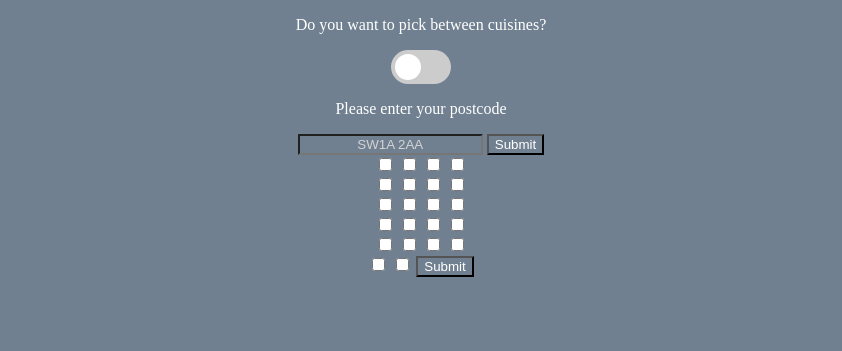
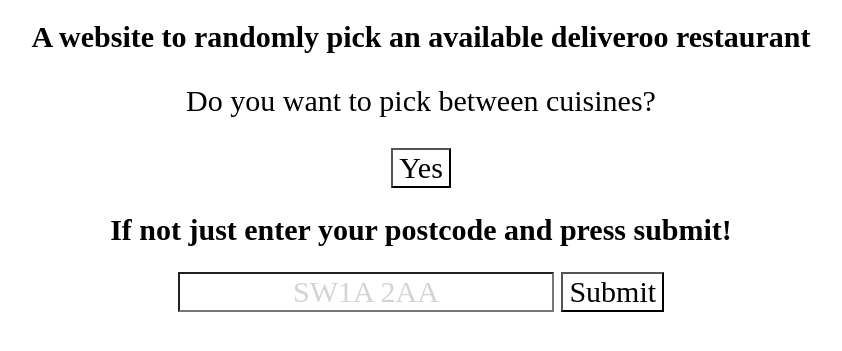
Before and after one commit to Waszabii1/deliverooulette, a Django app: page / in a window 1280 px wide. Shown: the top 351 px of the page, without its empty margins (219-1061 px from the left). Run offline with Django 5.2, Linux system fonts and the light colour scheme.

Commit message:
made it finally work

```diff
--- a/myapp/forms.py
+++ b/myapp/forms.py
@@ -8,4 +8,4 @@ class Postcode(forms.Form):
 
 
 class CuisinePicker(forms.Form):
-    cuisines = forms.BooleanField()
+    cuisines = forms.BooleanField(required=False)
--- a/myapp/static/css/style.css
+++ b/myapp/static/css/style.css
@@ -1,10 +1,13 @@
 *
  {
-    background-color: slategray;
+    background-color: #fff;
     text-align: center;
-    color: white;
+    color: 111;
+    font-family: "regular-clarivate";
+    font-size: 30px;
 }
 ::placeholder {
     color: lightgray;
     opacity: 1;
+    font: "regular-clarivate";
   }
--- a/myapp/static/css/togglebutton.css
+++ /dev/null
@@ -1,60 +0,0 @@
-*
-
-.switch
-    {
-    position: relative;
-    display: inline-block;
-    width: 60px;
-    height: 34px;
-  }
-
-  .switch input {
-    opacity: 0;
-    width: 0;
-    height: 0;
-  }
-
-  .slider {
-    position: absolute;
-    cursor: pointer;
-    top: 0;
-    left: 0;
-    right: 0;
-    bottom: 0;
-    background-color: #ccc;
-    -webkit-transition: .4s;
-    transition: .4s;
-  }
-
-  .slider:before {
-    position: absolute;
-    content: "";
-    height: 26px;
-    width: 26px;
-    left: 4px;
-    bottom: 4px;
-    background-color: white;
-    -webkit-transition: .4s;
-    transition: .4s;
-  }
-
-  input:checked + .slider {
-    background-color: #2196F3;
-  }
-
-  input:focus + .slider {
-    box-shadow: 0 0 1px #2196F3;
-  }
-
-  input:checked + .slider:before {
-    -webkit-transform: translateX(26px);
-    -ms-transform: translateX(26px);
-    transform: translateX(26px);
-  }
-  .slider.round {
-    border-radius: 34px;
-  }
-
-  .slider.round:before {
-    border-radius: 50%;
-  }
--- a/myapp/templates/myapp/base.html
+++ b/myapp/templates/myapp/base.html
@@ -5,19 +5,9 @@
     <title>Deliverooulette</title>
     <link rel="stylesheet" type="text/css"
         href = "{% static "/css/style.css"%}">
-        <link rel="stylesheet" type="text/css"
-        href = "{% static "/css/togglebutton.css"%}">
 </head>
-
+<h1>A website to randomly pick an available deliveroo restaurant</h1>
 <body>
-    <div class = "Cuisine-Asker">
-        <form method="POST" action="{% url 'form' %}">{% csrf_token %}
-            <p>Do you want to pick between cuisines?</p>
-            <label class = "switch">
-                <input type = "checkbox" onclick="setcheckbox()">
-                <span class = "slider round"></span>
-            </label>
-    </div>
     <div id="content", name="content">
     {% block content %}
 
--- a/myapp/templates/myapp/home.html
+++ b/myapp/templates/myapp/home.html
@@ -6,43 +6,23 @@
 
     <head>
         <title>Deliverooulette</title>
-        <link rel="stylesheet" type="text/css"
-        href = "{% static "/css/style.css"%}">
-        <link rel="stylesheet" type="text/css"
-        href = "{% static "/css/togglebutton.css"%}">
+
     </head>
     <body>
+        <div class = "Cuisine-Asker">
+            <form method="POST" action="{% url 'cuisine_asker' %}">{% csrf_token %}
+                <p>Do you want to pick between cuisines?</p>
+                <input type = "submit" name="submit" value="Yes">
+                </label>
+            </form>
+        </div>
+        <h2> If not just enter your postcode and press submit! </h2>
         <div class ="Postcode-Sumitter">
-        <form method="POST" action="{% url 'form' %}">{% csrf_token %}
-            <p>Please enter your postcode</p>
-            <input type="text" name="Postcode" maxlength="8" placeholder = "SW1A 2AA" placeholder_color = required>
+            <form method="POST" action="{% url 'rand_rest' %}">{% csrf_token %}
+            <input type="text" name="Postcode" maxlength="8" placeholder = "SW1A 2AA" required = True>
             <input type="submit" name="submit">
+            </form>
         </div>
-        <div class="Cuisine-Choices">
-        <form method="POST" action="{% url 'form' %}">{% csrf_token %}
-            <input type="checkbox" name="cuisines[]" value = "1"/>
-            <input type="checkbox" name="cuisines[]" value = "2"/>
-            <input type="checkbox" name="cuisines[]" value = "3"/>
-            <input type="checkbox" name="cuisines[]" value = "4"/> <br>
-            <input type="checkbox" name="cuisines[]" value = "5"/>
-            <input type="checkbox" name="cuisines[]" value = "6"/>
-            <input type="checkbox" name="cuisines[]" value = "7"/>
-            <input type="checkbox" name="cuisines[]" value = "8"/><br>
-            <input type="checkbox" name="cuisines[]" value = "9"/>
-            <input type="checkbox" name="cuisines[]" value = "10"/>
-            <input type="checkbox" name="cuisines[]" value = "11"/>
-            <input type="checkbox" name="cuisines[]" value = "12"/><br>
-            <input type="checkbox" name="cuisines[]" value = "13"/>
-            <input type="checkbox" name="cuisines[]" value = "14"/>
-            <input type="checkbox" name="cuisines[]" value = "15"/>
-            <input type="checkbox" name="cuisines[]" value = "16"/><br>
-            <input type="checkbox" name="cuisines[]" value = "17"/>
-            <input type="checkbox" name="cuisines[]" value = "18"/>
-            <input type="checkbox" name="cuisines[]" value = "19"/>
-            <input type="checkbox" name="cuisines[]" value = "20"/><br>
-            <input type="checkbox" name="cuisines[]" value = "21"/>
-            <input type="checkbox" name="cuisines[]" value = "22"/>
-            <input type="submit" name="submit">
     </body>
 </html>
 {% endblock %}
--- a/myapp/urls.py
+++ b/myapp/urls.py
@@ -3,5 +3,9 @@ from . import views
 
 urlpatterns = [
     path("", views.home, name = "home"),
-    path("forms/", views.list_maker, name="form")
+    path("rand_rest/", views.list_maker, name="rand_rest"),
+    path("cuisine_asker/", views.cuisine_asker, name="cuisine_asker"),
+    path("cuisine_choices/", views.cuisine_choices_func, name="cuisine_choices_func"),
+    path("clear_cuisine/", views.clear_cuisine, name="clear_cuisine"),
+    path("reroll/", views.re_roll, name="reroll")
 ]
--- a/myapp/views.py
+++ b/myapp/views.py
@@ -9,17 +9,67 @@ import requests
 import random
 
 # Create your views here.
+restaurants = {}
+groceries = {}
+postcode = ""
 
 def home(response):
-    return render(response, "home.html", {"name":"test"})
+    return render(response, "home.html")
+
+def clear_cuisine(request):
+    cuisine_choices = ""
+    request.session["cuisine_choices"] = cuisine_choices
+    return render(request, "home.html")
+
+def cuisine_asker(request):
+    if request.method == "POST":
+        cuisines = ["Afternoon tea","All day breakfast","American",
+                    "Asian", "Asian Fusion","Breakfast","British",
+                    "Brunch", "Café", "Chinese","Drinks", "French","Healthy",
+                    "Indian", "Italian", "Japanese", "Korean",
+                    "Lebanese", "Mediterranean", "Middle Eastern", "Thai", "Turkish"]
+        return render(request, "want_cuisines.html", {"cuisines": cuisines})
+
+    else:
+        return render(request, 'home.html')
+
+def cuisine_choices_func(request):
+    if request.method == "POST":
+        cuisine_choicess = (request.POST.getlist("my_cuisine_list[]"))
+        cuisine_choices = ""
+        for i in cuisine_choicess:
+            i = str(i).lower().replace(" ","+")
+            cuisine_choices += f"&cuisine={i}"
+        request.session["cuisine_choices"] = cuisine_choices
+        return render(request, "cuisines_chosen.html")
 
 def list_maker(request):
-    restaurants = {}
-    groceries = {}
-    cuisine_choices = ""
-    if request.method == "POST":
+    if request.method == "POST": #gets postcode, generates lists of restaurants
         postcode = request.POST.get("Postcode")
-        url_main = f'https://deliveroo.co.uk/restaurants/london/westminster?postcode={postcode}{cuisine_choices}&collection=all-restaurants'
+        cuisine_choices = request.session["cuisine_choices"]
+        print(cuisine_choices)
+        url_groceries = f'https://deliveroo.co.uk/restaurants/london/westminster?postcode={postcode}&cuisine=grocery&collection=all-restaurants' #generates a list of grocery shops to remove
+        result_groc = requests.get(url_groceries)
+        doc_groc = BeautifulSoup(result_groc.text, "html.parser")
+        tags_groc = doc_groc.find_all("a")
+
+        for tag in range(5, (len(tags_groc) -28)):  # removes Nones and Social Medias, gets list of groceries
+
+            place = tags_groc[tag].get("aria-label")
+
+            url = tags_groc[tag].get("href")
+
+            try:
+
+                groceries.update({place : url})
+
+            except TypeError:
+
+                pass
+
+
+        url_main = f'https://deliveroo.co.uk/restaurants/london/westminster?postcode={postcode}{cuisine_choices}&collection=all-restaurants' #generates a list of all restaurants
+        print(url_main)
         result_main = requests.get(url_main)
         doc_main = BeautifulSoup(result_main.text, "html.parser")
         tags_main = doc_main.find_all("a")
@@ -38,58 +88,45 @@ def list_maker(request):
 
                 pass
 
-        url_groceries = f'https://deliveroo.co.uk/restaurants/london/westminster?postcode={postcode}&cuisine=grocery&collection=all-restaurants'
-        result_groc = requests.get(url_groceries)
-        doc_groc = BeautifulSoup(result_groc.text, "html.parser")
-        tags_groc = doc_groc.find_all("a")
+        for val in groceries: #removes groceries from all restaurants
+            if val in restaurants:
+                restaurants.pop(val)
 
-        for tag in range(5, (len(tags_groc) -28)):  # removes Nones and Social Medias, gets list of groceries
+        amount = len(restaurants)
 
-            place = tags_groc[tag].get("aria-label")
+        if amount == 0: #deals with index 0 errors and shows something if no restaurants avilable
+            return render(request, "norest.html", {"postcode": postcode})
+        rest = key, val = random.choice(list(restaurants.items()))
+        output_rest = f"Out of {amount} restaurants, the random restaurant for {postcode} is {key}"
+        output_url = f"https://deliveroo.co.uk{val}"
+        restaurants.pop(key, val)
+        request.session["postcode"] = postcode #gives postcode to reroll function
 
-            url = tags_groc[tag].get("href")
 
-            try:
+        if amount == 1:
+            return render(request, "1rest.html", {"restaurant": output_rest, "url" : output_url})
+        else:
+            return render(request, 'result.html', {"restaurant": output_rest, "url" : output_url})
 
-                groceries.update({place : url})
 
-            except TypeError:
-
-                pass
-
-        return render(request, 'result.html', {"restaurants": restaurants})
     else:
         return render(request, 'home.html')
 
-def download_file(request):
-    if 'scraped_data' in request.session:
-        context = request.session['scraped_data']
-        response = HttpResponse(content_type='')
-        if request.POST['download_type'] == 'pdf':
-            template_path = 'result.html'
-            template = get_template(template_path)
-            html = template.render(context)
-            response = HttpResponse(content_type='application/pdf')
-            filename = f"{context['title']}.pdf"
-            response['Content-Disposition'] = f'attachment; filename="{filename}"'
-            buffer = BytesIO()
-            pisa_status = pisa.CreatePDF(html, dest=response, encoding='utf-8')
-            if pisa_status.err:
-                return HttpResponse('PDF generation failed')
-        elif request.POST['download_type'] == 'csv':
-            response = HttpResponse(content_type='text/csv')
-            filename = f"{context['title']}.csv"
-            response['Content-Disposition'] = f'attachment; filename="{filename}"'
-            writer = csv.writer(response)
-            writer.writerow(['Title', 'Headings', 'Paragraphs'])
-            rows = zip([context['title']], context['headings'], context['paragraphs'])
-            for row in rows:
-                writer.writerow(row)
-        elif request.POST['download_type'] == 'json':
-            response = HttpResponse(content_type='application/json')
-            filename = f"{context['title']}.json"
-            response['Content-Disposition'] = f'attachment; filename="{filename}"'
-            json.dump(context, response, indent=4)
-        return response
+def re_roll(request):
+    if request.method == "POST":
+        postcode = request.session["postcode"]
+        amount = len(restaurants)
+        if amount == 0:
+            return render(request, "norest.html", {"postcode":postcode})
+        rest = key, val = random.choice(list(restaurants.items()))
+        output_rest = f"Out of {amount} restaurants, the random restaurant for {postcode} is {key}"
+        output_url = f"https://deliveroo.co.uk{val}"
+        restaurants.pop(key, val)
+        if amount == 1:
+            return render(request, "1rest.html", {"restaurant": output_rest, "url" : output_url})
+        else:
+            return render(request, 'result.html', {"restaurant": output_rest, "url" : output_url})
+
+
     else:
         return render(request, 'home.html')
```
Also changed, not shown: myapp/templates/myapp/1rest.html (added, +23 -0 lines), myapp/templates/myapp/cuisines_chosen.html (added, +21 -0 lines), myapp/templates/myapp/forms.html (deleted, +0 -9 lines), myapp/templates/myapp/list.html (deleted, +0 -14 lines), myapp/templates/myapp/norest.html (added, +14 -0 lines), myapp/templates/myapp/result.html (+28 -7 lines), myapp/templates/myapp/want_cuisines.html (+20 -25 lines), db.sqlite3.
